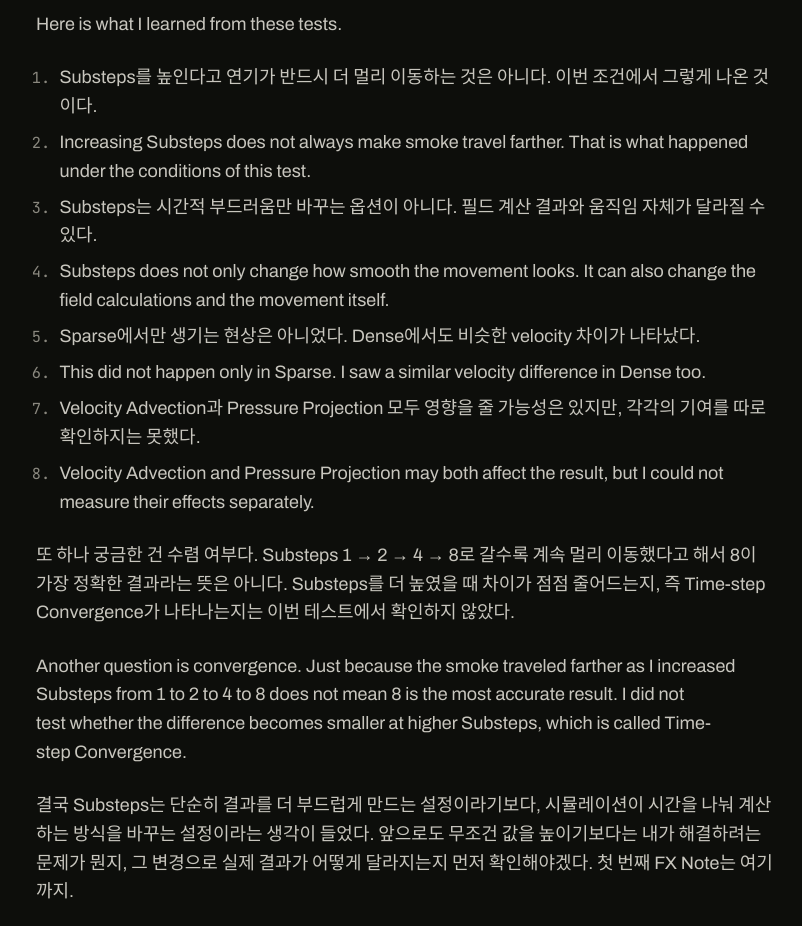
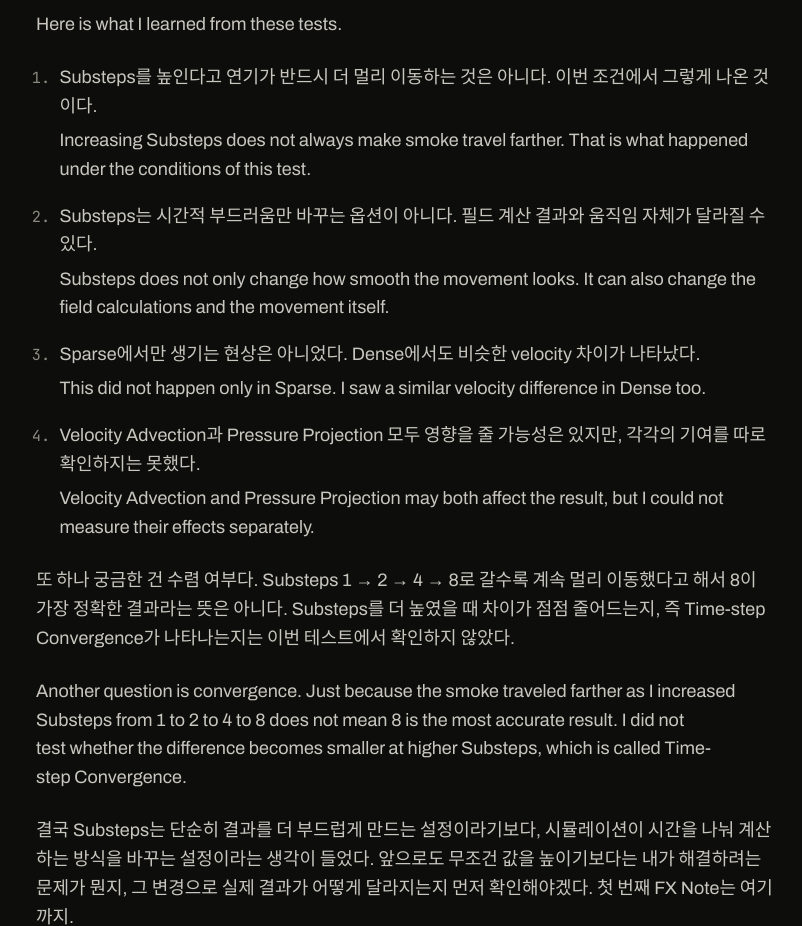
Before and after one commit to yfx-eunyoung/yfx-eunyoung.github.io, an Eleventy site: page src/notes/pyro-substeps.md in a window 1280 px wide. Shown: the part 10680-11606 px from the top of the page, without its empty margins (234-1036 px from the left). Built offline with nearby package versions, Linux system fonts and the light colour scheme; Eleventy itself is replaced by a stand-in of ours; files that its build step writes are made by us from their sources; files whose address does not match are found by name.

Commit message:
Pyro substeps: pair each Korean summary point with its English in one list item
The KO and EN lines were separate items, so the list ran 1–8. Each point
is now one item (KO, then EN as a second paragraph), numbered 1–4.

Co-Authored-By: Claude Opus 5.5 <noreply@anthropic.com>
Claude-Session: https://claude.ai/code/session_012ts4GRjTLHHRJ9bAsMjJjD

```diff
--- a/src/assets/pages.css
+++ b/src/assets/pages.css
@@ -57,6 +57,9 @@
 .prose em{color:var(--ink-2)}
 .prose ul,.prose ol{padding-left:1.3em}
 .prose li+li{margin-top:.4em}
+/* list item with two paragraphs (e.g. Korean + English): keep the pair tight, separate the items */
+.prose li>p+p{margin-top:.3em}
+.prose li:has(>p+p)+li{margin-top:1em}
 .prose li::marker{color:var(--ink-3);font-family:var(--f-mono);font-size:.85em}
 .prose :not(pre)>code{font-family:var(--f-mono);font-size:.84em;padding:2px 6px;border-radius:4px;background:var(--surface-2);color:var(--ink);overflow-wrap:anywhere}
 .prose blockquote{margin:1.6em 0;padding:18px 22px;border-left:3px solid var(--ember);border-radius:0 10px 10px 0;background:var(--surface);color:var(--ink-2);font-size:17px}
--- a/src/notes/pyro-substeps.md
+++ b/src/notes/pyro-substeps.md
@@ -206,19 +206,19 @@ Here is what I learned from these tests.
 
 1. Substeps를 높인다고 연기가 반드시 더 멀리 이동하는 것은 아니다. 이번 조건에서 그렇게 나온 것이다.
 
-1. Increasing Substeps does not always make smoke travel farther. That is what happened under the conditions of this test.
+   Increasing Substeps does not always make smoke travel farther. That is what happened under the conditions of this test.
 
 2. Substeps는 시간적 부드러움만 바꾸는 옵션이 아니다. 필드 계산 결과와 움직임 자체가 달라질 수 있다.
 
-2. Substeps does not only change how smooth the movement looks. It can also change the field calculations and the movement itself.
+   Substeps does not only change how smooth the movement looks. It can also change the field calculations and the movement itself.
 
 3. Sparse에서만 생기는 현상은 아니었다. Dense에서도 비슷한 velocity 차이가 나타났다.
 
-3. This did not happen only in Sparse. I saw a similar velocity difference in Dense too.
+   This did not happen only in Sparse. I saw a similar velocity difference in Dense too.
 
 4. Velocity Advection과 Pressure Projection 모두 영향을 줄 가능성은 있지만, 각각의 기여를 따로 확인하지는 못했다.
 
-4. Velocity Advection and Pressure Projection may both affect the result, but I could not measure their effects separately.
+   Velocity Advection and Pressure Projection may both affect the result, but I could not measure their effects separately.
 
 또 하나 궁금한 건 수렴 여부다. Substeps 1 → 2 → 4 → 8로 갈수록 계속 멀리 이동했다고 해서 8이 가장 정확한 결과라는 뜻은 아니다. Substeps를 더 높였을 때 차이가 점점 줄어드는지, 즉 Time-step Convergence가 나타나는지는 이번 테스트에서 확인하지 않았다.
 
```
